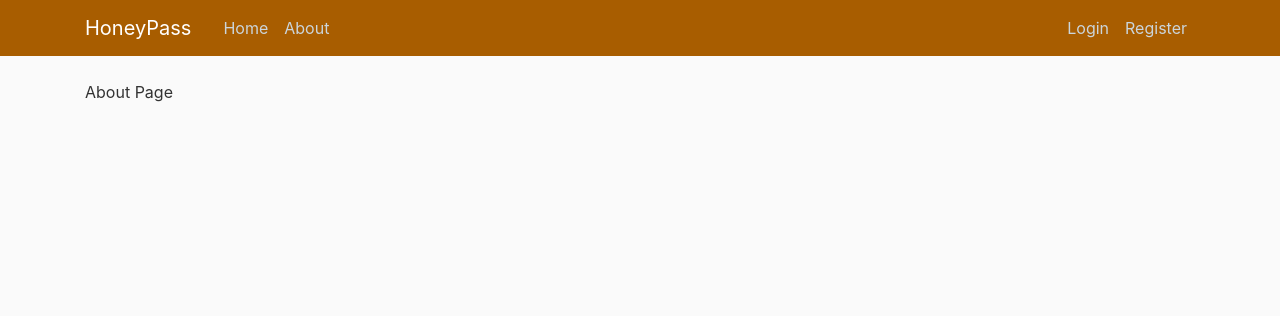
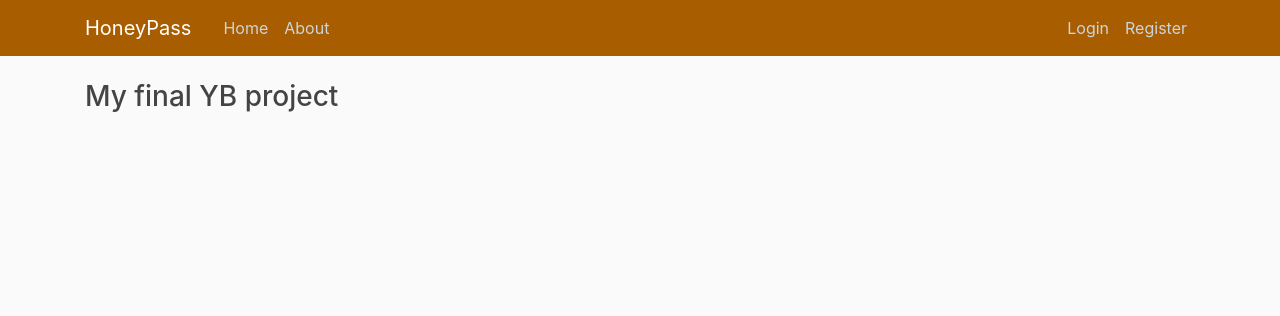
Before and after one commit to swagytheswag/Finals-Honeypot, a Flask app: page /about in a window 1280 px wide. Shown: the top 316 px of the page. Run offline with Flask 2, Linux system fonts and the light colour scheme; some libraries are stand-ins or nearby versions.

Commit message:
cosmetics

```diff
--- a/flaskblog/templates/about.html
+++ b/flaskblog/templates/about.html
@@ -1,4 +1,4 @@
 {% extends "layout.html" %}
 {% block content %}
-About Page
+<h3>My final YB project</h3>
 {% endblock content %}
```
